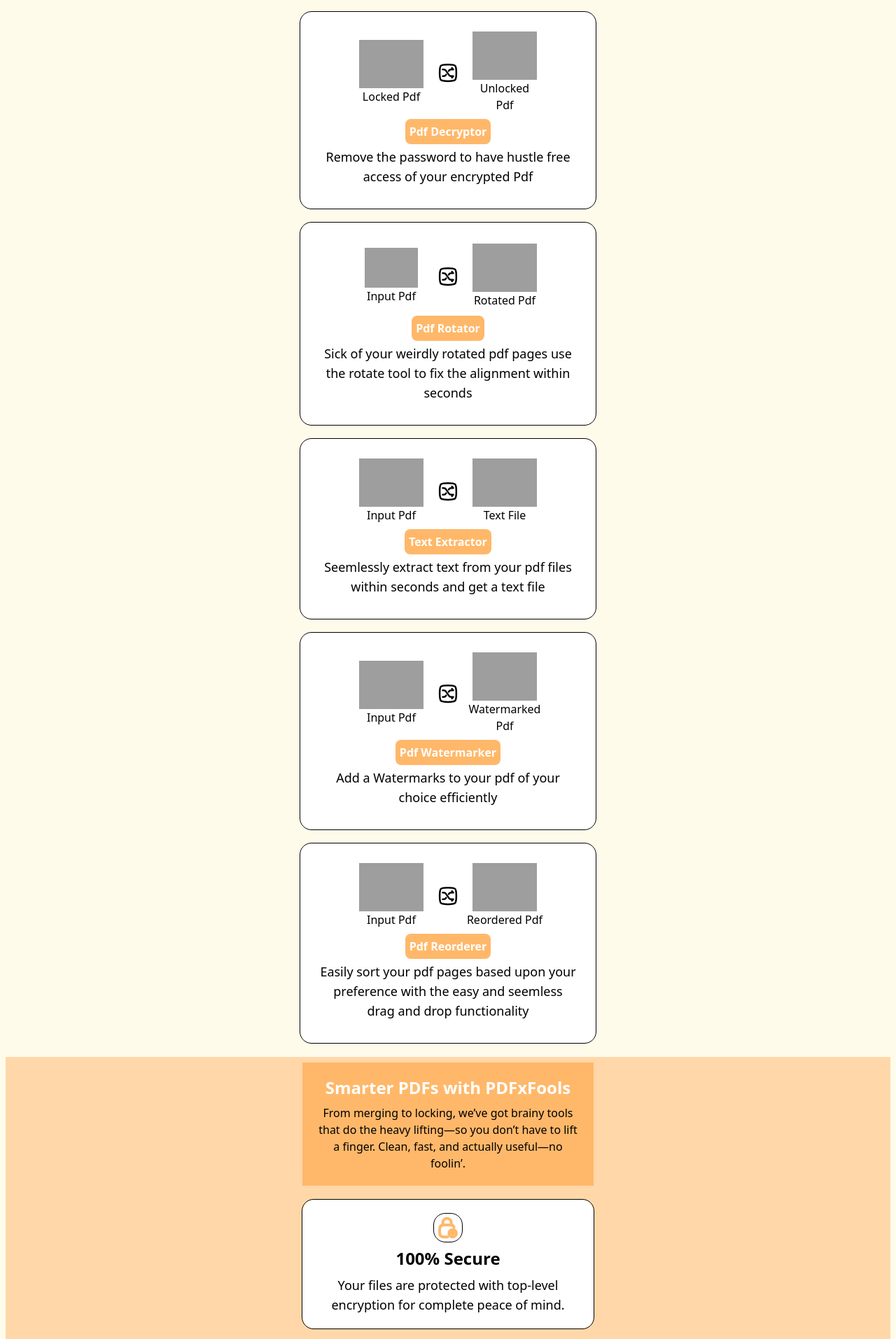
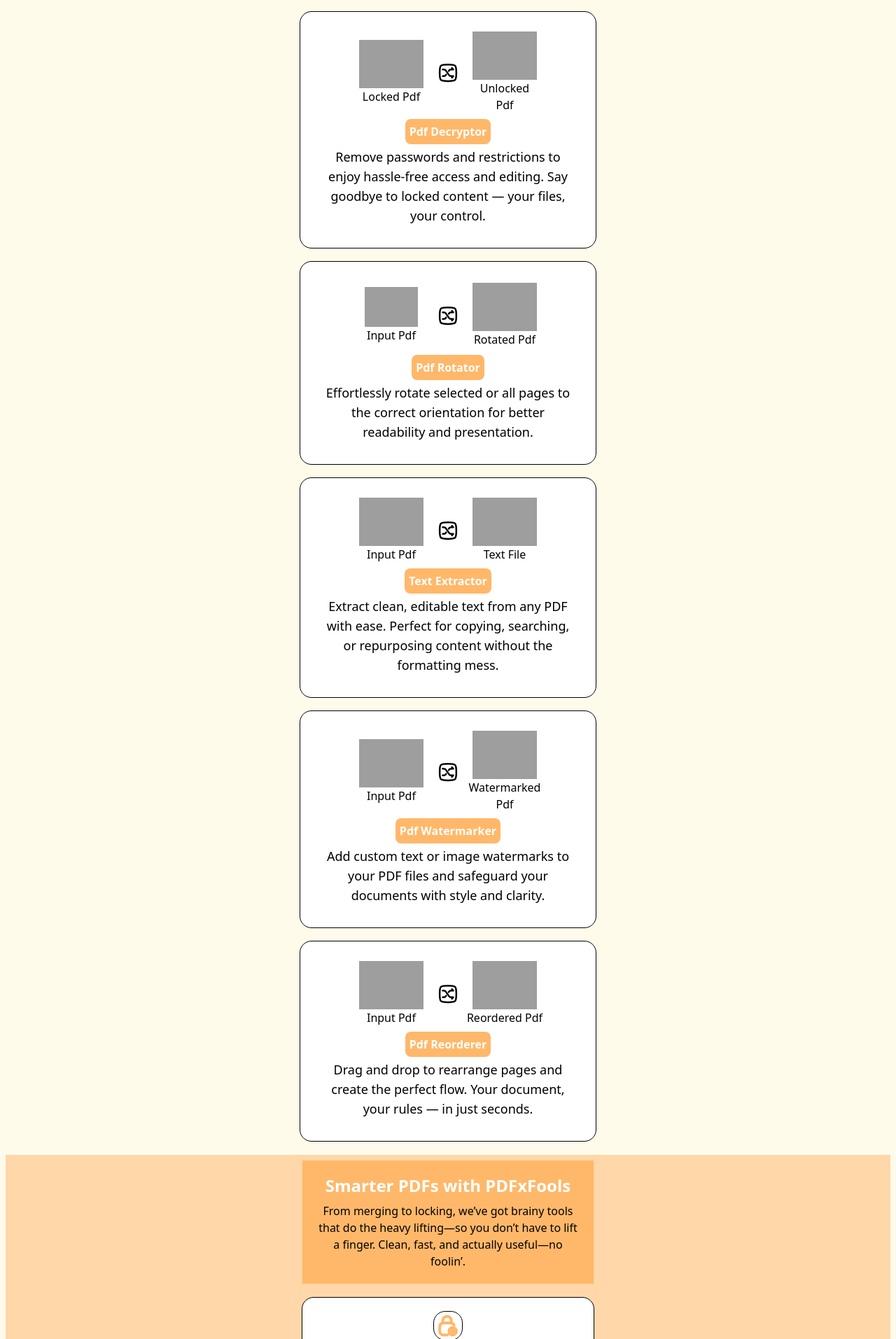
Before and after one commit to Vagventure/pdf-toolkit, a Flask app: page / in a window 1280 px wide. Shown: the part 2479-4392 px from the top of the page at 70% size. Run offline with Flask 3, Linux system fonts and the light colour scheme; some libraries are stand-ins or nearby versions; grey boxes are pictures that could not be loaded.

Commit message:
Fixed the bugs

```diff
--- a/static/output.css
+++ b/static/output.css
@@ -11,6 +11,9 @@
     --color-orange-200: oklch(90.1% 0.076 70.697);
     --color-orange-300: oklch(83.7% 0.128 66.29);
     --color-amber-50: oklch(98.7% 0.022 95.277);
+    --color-amber-100: oklch(96.2% 0.059 95.617);
+    --color-amber-200: oklch(92.4% 0.12 95.746);
+    --color-amber-300: oklch(87.9% 0.169 91.605);
     --color-black: #000;
     --color-white: #fff;
     --spacing: 0.25rem;
--- a/templates/index.html
+++ b/templates/index.html
@@ -443,7 +443,7 @@
       </div>
       <div class="space-y-1">
         <button class="tools p-1.5 rounded-lg bg-orange-300 font-bold text-white cursor-pointer">Pdf Decryptor</button>
-        <p class="text-[14px] md:text-lg">Remove the password to have hustle free access of your encrypted Pdf
+        <p class="text-[14px] md:text-lg">Remove passwords and restrictions to enjoy hassle-free access and editing. Say goodbye to locked content — your files, your control.
         <p>
       </div>
       <form method="GET" class="formsubmit Pdf-Decryptor" action="">
@@ -455,7 +455,7 @@
           value="https://st5.depositphotos.com/20980838/64706/v/450/depositphotos_647060022-stock-illustration-pdf-icon-vector-illustration-flat.jpg">
         <input type="hidden" name="caption2" value="Unlocked Pdf">
 
-        <input type="hidden" name="description" value="Remove the password to have hustle free access of your encrypted Pdf">
+        <input type="hidden" name="description" value="Remove passwords and restrictions to enjoy hassle-free access and editing. Say goodbye to locked content — your files, your control.">
 
       </form>
     </div>
@@ -474,7 +474,7 @@
       </div>
       <div class="space-y-1">
         <button class="tools p-1.5 rounded-lg bg-orange-300 font-bold text-white cursor-pointer">Pdf Rotator</button>
-        <p class="text-[14px] md:text-lg">Sick of your weirdly rotated pdf pages use the rotate tool to fix the alignment within seconds
+        <p class="text-[14px] md:text-lg">Effortlessly rotate selected or all pages to the correct orientation for better readability and presentation.
         <p>
       </div>
       <form method="GET" class="formsubmit Pdf-Rotator" action="">
@@ -505,7 +505,7 @@
       </div>
       <div class="space-y-1">
         <button class="tools p-1.5 rounded-lg bg-orange-300 font-bold text-white cursor-pointer">Text Extractor</button>
-        <p class="text-[14px] md:text-lg">Seemlessly extract text from your pdf files within seconds and get a text file
+        <p class="text-[14px] md:text-lg">Extract clean, editable text from any PDF with ease. Perfect for copying, searching, or repurposing content without the formatting mess.
         <p>
       </div>
       <form method="GET" class="formsubmit Text-Extractor" action="">
@@ -517,7 +517,7 @@
           value="https://st2.depositphotos.com/1431107/11791/v/600/depositphotos_117915872-stock-illustration-text-file-icon.jpg">
         <input type="hidden" name="caption2" value="Text File">
 
-        <input type="hidden" name="description" value="Seemlessly extract text from your pdf files within seconds and get a text file">
+        <input type="hidden" name="description" value="Extract clean, editable text from any PDF with ease. Perfect for copying, searching, or repurposing content without the formatting mess.">
 
       </form>
     </div>
@@ -536,7 +536,7 @@
       </div>
       <div class="space-y-1">
         <button class="tools p-1.5 rounded-lg bg-orange-300 font-bold text-white cursor-pointer">Pdf Watermarker</button>
-        <p class="text-[14px] md:text-lg">Add a Watermarks to your pdf of your choice efficiently
+        <p class="text-[14px] md:text-lg">Add custom text or image watermarks to your PDF files and safeguard your documents with style and clarity.
         <p>
       </div>
       <form method="GET" class="formsubmit Pdf-Watermarker" action="">
@@ -548,7 +548,7 @@
           value="https://cdn.iconscout.com/icon/premium/png-512-thumb/stamp-approved-icon-download-in-svg-png-gif-file-formats--mark-seal-verified-accept-confirm-approve-document-pack-files-folders-icons-12490322.png?f=webp&w=512">
         <input type="hidden" name="caption2" value="Watermarkerd Pdf">
 
-        <input type="hidden" name="description" value="Add a Watermarks to your pdf of your choice efficiently">
+        <input type="hidden" name="description" value="Add custom text or image watermarks to your PDF files and safeguard your documents with style and clarity.">
 
       </form>
     </div>
@@ -567,7 +567,7 @@
       </div>
       <div class="space-y-1">
         <button class="tools p-1.5 rounded-lg bg-orange-300 font-bold text-white cursor-pointer">Pdf Reorderer</button>
-        <p class="text-[14px] md:text-lg">Easily sort your pdf pages based upon your preference with the easy and seemless drag and drop functionality
+        <p class="text-[14px] md:text-lg">Drag and drop to rearrange pages and create the perfect flow. Your document, your rules — in just seconds.
         <p>
       </div>
       <form method="GET" class="formsubmit Pdf-Reorderer" action="">
@@ -579,7 +579,7 @@
           value="https://st5.depositphotos.com/20980838/64706/v/450/depositphotos_647060022-stock-illustration-pdf-icon-vector-illustration-flat.jpg">
         <input type="hidden" name="caption2" value="Reordered Pdf">
 
-        <input type="hidden" name="description" value="Easily sort your pdf pages based upon your preference with the easy and seemless drag and drop functionality">
+        <input type="hidden" name="description" value="Drag and drop to rearrange pages and create the perfect flow. Your document, your rules — in just seconds.">
 
       </form>
     </div>
```
Also changed, not shown: other parts of static/output.css (+89 -18 lines), static/script.js (+4 -4 lines), templates/tooljinja.html (+11 -4 lines), previews/000_DL.pdf_page_1.png (deleted), previews/001_DL.pdf_page_0.png (deleted).
